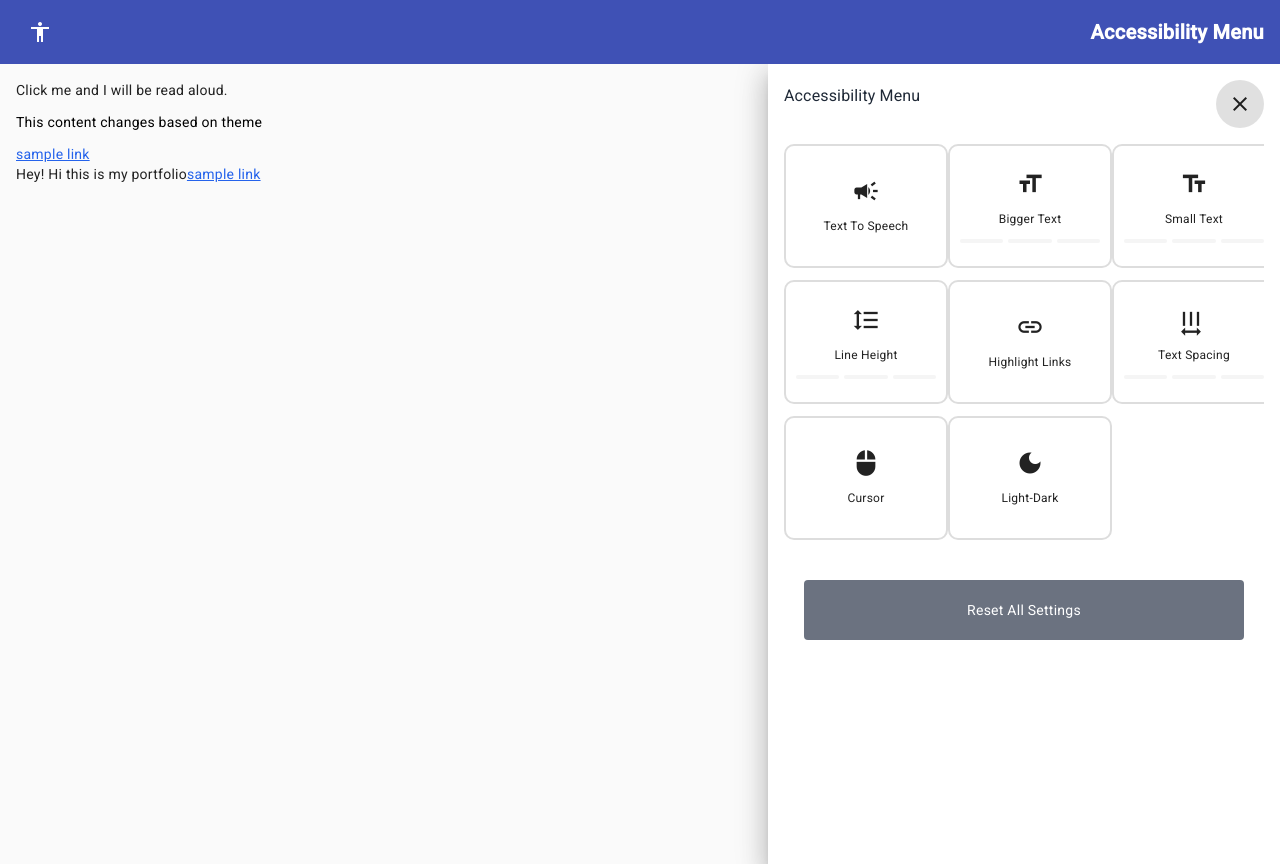
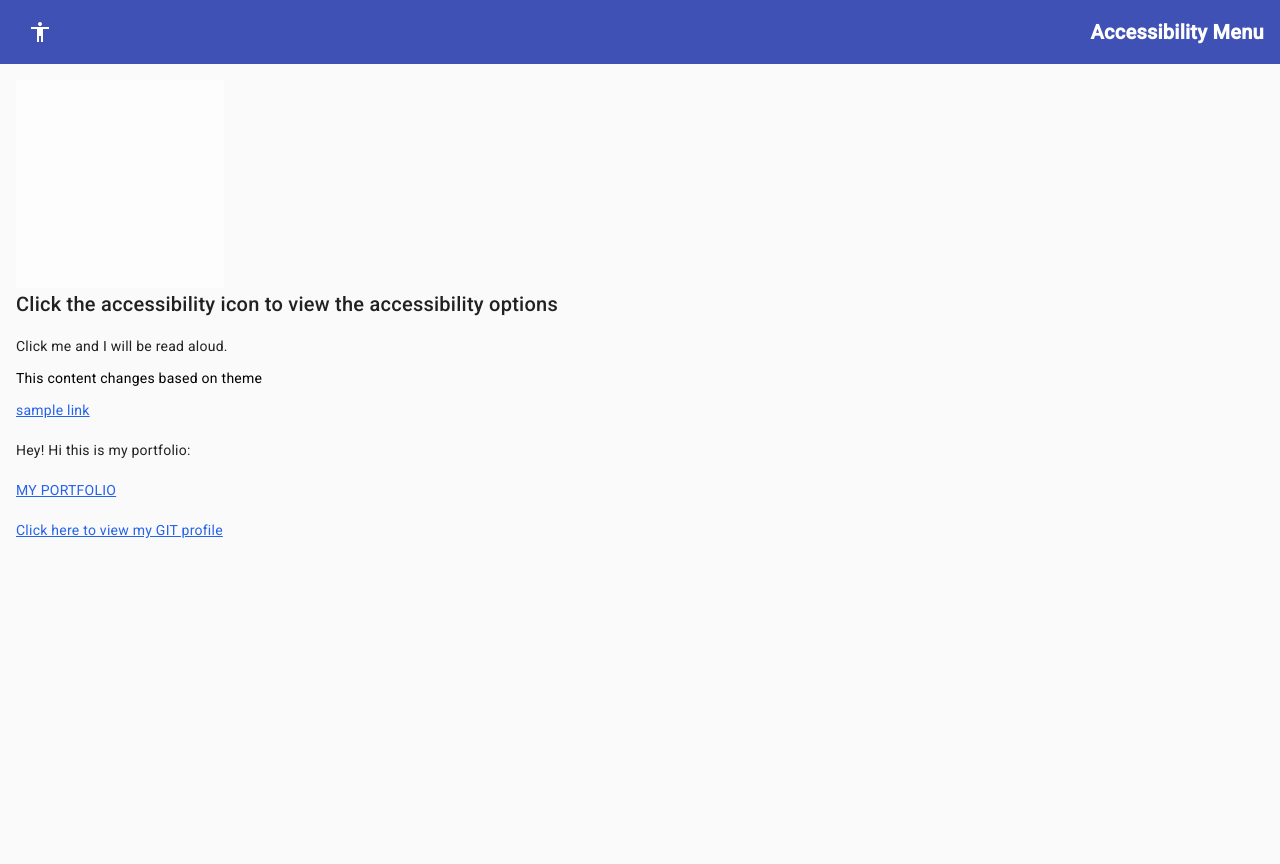
Before and after one commit to shaaakir7/angular-accessibility, an Angular app: page / in a window 1280 px wide. Built offline with nearby package versions, Linux system fonts and the light colour scheme.

Commit message:
added some pointss

```diff
--- a/src/app/app.component.html
+++ b/src/app/app.component.html
@@ -7,7 +7,7 @@
   </mat-toolbar>
 
   <mat-drawer-container class="h-screen">
-    <mat-drawer #drawer mode="over" opened="true" position="end" class="w-2/5 bg-white dark:bg-gray-900 p-4" ><!--  [disableClose]="true"-->
+    <mat-drawer #drawer mode="over" position="end" class="w-2/5 bg-white dark:bg-gray-900 p-4" ><!--  [disableClose]="true"-->
       <div class="flex justify-between items-center mb-4">
         <h3 class="text-lg font-bold text-gray-800 dark:text-gray-100">Accessibility Menu</h3>
         <button mat-icon-button (click)="drawer.toggle()">
@@ -104,6 +104,10 @@
     <mat-drawer-content [ngClass]="computeClass()" class="transition-all duration-300 ease-in-out p-4 dark:bg-gray-700">
       <!-- Content here -->
       <div>
+        <div>
+          <img src="assets/images/tenor.gif" class="w-1/6" style="transform: rotate(270deg);" alt="arrow pointing toward icon" aria-label="Arrow pointing toward icon" />
+          <h2>Click the accessibility icon to view the accessibility options </h2>
+        </div>
         <p tabindex="0" aria-label="Descriptive text for screen readers" class="dark:text-gray-200">
           Click me and I will be read aloud.
         </p>
@@ -112,9 +116,11 @@
           This content changes based on theme
         </p>
 
-        <a href="#" class="underline text-blue-600 hover:text-blue-800 dark:text-yellow-200">sample link</a><br>
-        <span class="dark:text-gray-200">Hey! Hi this is my portfolio</span>
-        <a href="#" class="underline text-blue-600 hover:text-blue-800 dark:text-yellow-200">sample link</a><br>
+        <a href="#" class="underline text-blue-600 hover:text-blue-800 dark:text-yellow-200">sample link</a><br><br>
+        <span class="dark:text-gray-200">Hey! Hi this is my portfolio:</span> <br><br>
+
+        <a href="https://projport.vercel.app/" class="underline text-blue-600 hover:text-blue-800 dark:text-yellow-200">MY PORTFOLIO</a><br><br>
+        <a href="https://github.com/shaaakir7" class="underline text-blue-600 hover:text-blue-800 dark:text-yellow-200">Click here to view my GIT profile</a><br>
       </div>
     </mat-drawer-content>
   </mat-drawer-container>
--- a/src/app/app.component.ts
+++ b/src/app/app.component.ts
@@ -106,7 +106,7 @@ export class AppComponent {
 
       setTimeout(() => {
         const readableElements = document.querySelectorAll(
-          'p, h1, h2, h3, h4, h5, h6, button, a, li, span'
+          'p, h1, h2, h3, h4, h5, h6, button, a, li, span,img'
         );
         readableElements.forEach((el: Element) => {
           el.addEventListener('click', this.readTextOnClick);
@@ -115,7 +115,7 @@ export class AppComponent {
     } else {
       speechSynthesis.cancel();
       const readableElements = document.querySelectorAll(
-        'p, h1, h2, h3, h4, h5, h6, button, a, li, span'
+        'p, h1, h2, h3, h4, h5, h6, button, a, li, span,img'
       );
       readableElements.forEach((el: Element) => {
         el.removeEventListener('click', this.readTextOnClick);
```
Also changed, not shown: src/assets/images/tenor.gif (added).
